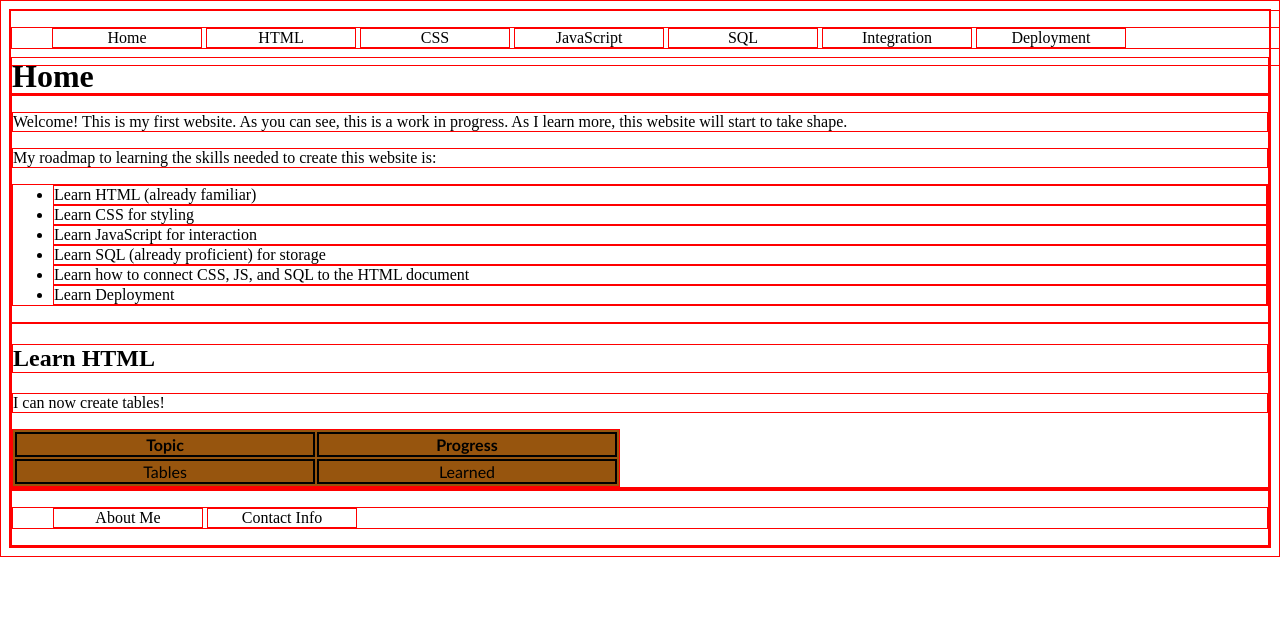
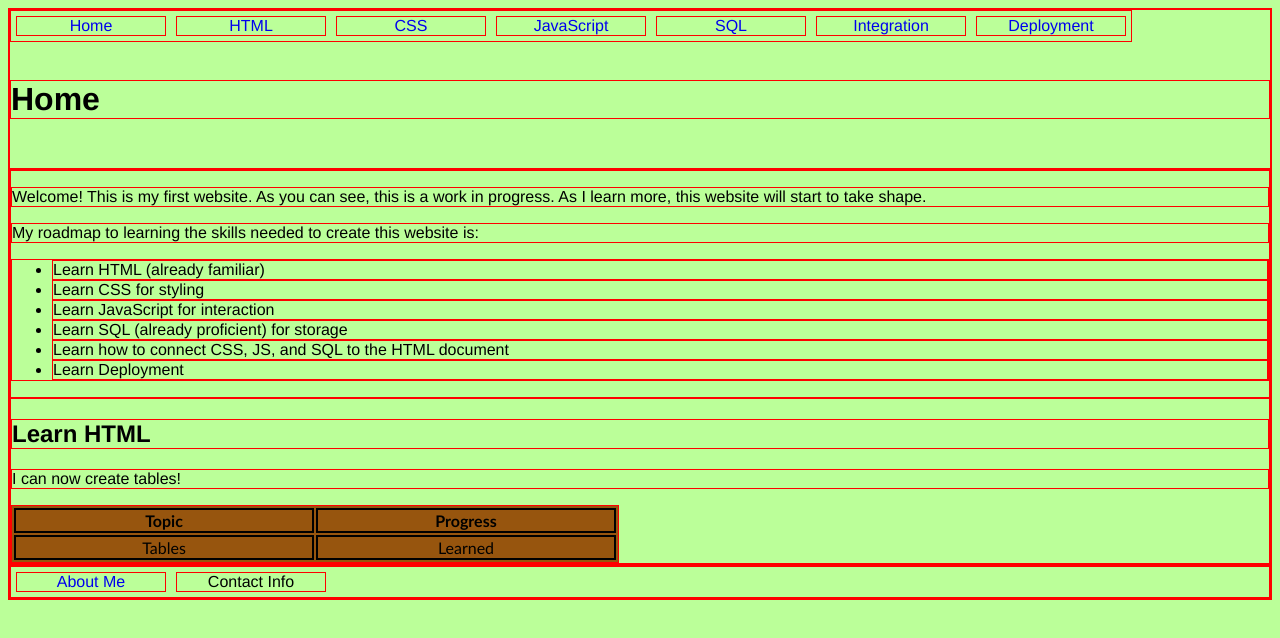
Before and after one commit to sorandomchad/sorandomchad.github.io, a plain HTML site: page index.html in a window 1280 px wide. Drawn offline with Linux system fonts and the light colour scheme.

Commit message:
change nav bars and background

```diff
--- a/index.html
+++ b/index.html
@@ -9,19 +9,17 @@
 
     <body>
         <!-- NAV BAR -->
-        <nav id="top-nav">
-            <ul>
-                <li>Home</li>
-                <li>HTML</li>
-                <li>CSS</li>
-                <li>JavaScript</li>
-                <li>SQL</li>
-                <li>Integration</li>
-                <li>Deployment</li>
-            </ul>
-        </nav>
+        <header>
+            <nav id="top-nav">
+                <a href="#">Home</a>
+                <a href="#">HTML</a>
+                <a href="#">CSS</a>
+                <a href="#">JavaScript</a>
+                <a href="#">SQL</a>
+                <a href="#">Integration</a>
+                <a href="#">Deployment</a>
+            </nav>
 
-        <header>
             <h1 id="title">Home</h1>
         </header>
 
@@ -71,10 +69,8 @@
         <!-- FOOTER -->
         <footer>
             <nav>
-                <ul>
-                    <li>About Me</li>
-                    <li>Contact Info</li>
-                </ul>
+                <a href="#">About Me</a>
+                <a herf="#">Contact Info</a>
             </nav>
         </footer>
 
--- a/resources/css/index.css
+++ b/resources/css/index.css
@@ -1,36 +1,63 @@
 * {
-    border: 1px solid red;
     box-sizing: border-box;
 }
 
-/* body {
-    overflow: scroll;
+html * {
+    border: 1px solid red;
+}
+
+body {
+    color: black;
+    font-family: Helvetica;
+    background-color: #bbff99;
+}
+
+/* #middle {
+    background-image: url("../media/images/js_html_css.png");
+    background-repeat: no-repeat;
+    background-size: cover;
 } */
 
-/* #middle {
-    background-image: url("resources/media/images/js_html_css.png");
-} */
+header {
+    display: grid;
+    height: 10rem;
+    grid-template-rows: 2fr 1fr;
+    /* justify-content: center; */
+}
 
 #top-nav {
     position: fixed;
-    z-index: 10;
-    width: 100%;
 }
 
-nav li {
+nav {
+    display: flex;
+    /* width: 100%; */
+    justify-content: flex-start;
+    flex-wrap: wrap;
+}
+
+nav a {
     display: inline-block;
     width: 150px;
     text-align: center;
+    text-decoration: none;
+    margin: 5px;
 }
 
-nav li:hover {
+nav a:hover {
     color: white;
-    background-color: lightblue;
+    background-color: #77ff33;
+}
+
+nav a:active {
+    color: white;
+    background-color: #55ff00;
 }
 
 #title {
     position: relative;
     top: 25px;
+    align-self: end;
 }
 
 table {
```
